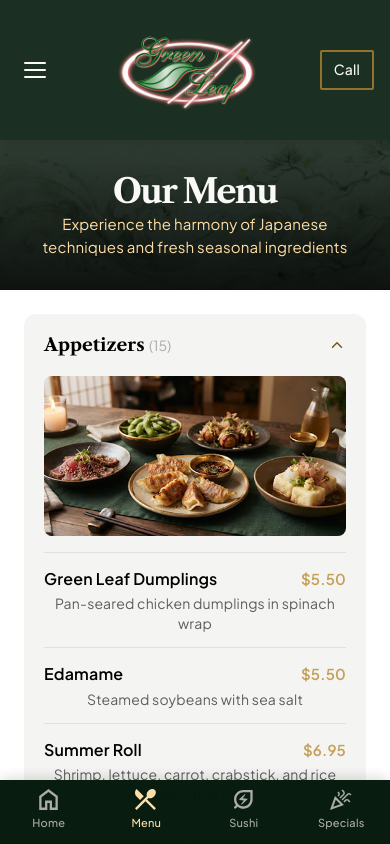
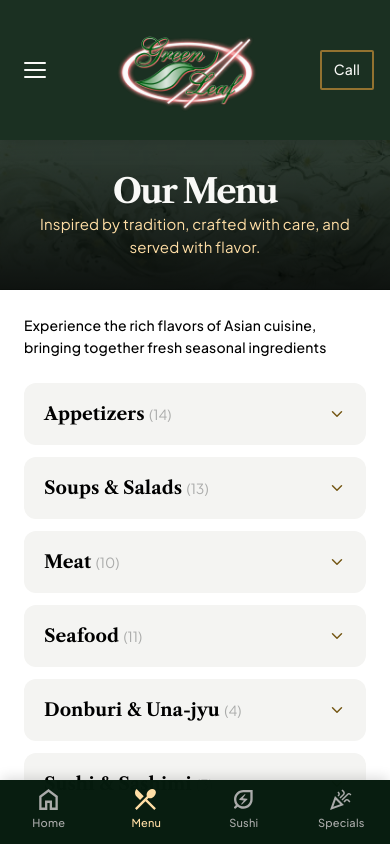
Before and after one commit to MatthewYu402/green_leaf_restarant_website, a React (Vite) app: page /menu in a window 390 px wide. Built offline with nearby package versions, Linux system fonts and the light colour scheme.

Commit message:
Changed some subtites and fixed menu seafood section for mobile

```diff
--- a/src/components/layout/PageHeader.tsx
+++ b/src/components/layout/PageHeader.tsx
@@ -8,7 +8,7 @@ import BottomNav from "./BottomNav";
 
 // Images
 // TODO: placeholder — swap for a real sushi platter photo
-import sushiHeaderImage from '@/assets/images/square-sushi.png';
+import sushiHeaderImage from '@/assets/images/sushi-platter-3.jpg';
 
 const MENU_ROUTES = ['/menu', '/sushi'];
 
@@ -22,7 +22,8 @@ interface PageHeaderContent {
 const PAGE_HEADERS: Record<string, PageHeaderContent> = {
   '/menu': {
     title: 'Our Menu',
-    subtitle: 'Experience the harmony of Japanese techniques and fresh seasonal ingredients',
+    subtitle: 'Inspired by tradition, crafted with care, and served with flavor.',
+    intro: "Experience the rich flavors of Asian cuisine, bringing together fresh seasonal ingredients"
   },
   '/sushi': {
     title: 'Our Sushi',
--- a/src/components/menu/RollAccordion.css
+++ b/src/components/menu/RollAccordion.css
@@ -109,6 +109,7 @@
   font-size: 14px;
   color: var(--gray-medium);
   line-height: 1.4;
+  text-align: left;
 }
 
 .roll-accordion-more {
@@ -131,3 +132,27 @@
   color: var(--gold-dark);
   text-decoration: underline;
 }
+
+.roll-accordion-group {
+  margin-bottom: 16px;
+}
+
+.roll-accordion-group:last-child {
+  margin-bottom: 0;
+}
+
+.roll-accordion-subheading {
+  font-family: var(--libre);
+  font-weight: 600;
+  font-size: 13px;
+  color: var(--gold-dark);
+  text-transform: uppercase;
+  letter-spacing: 0.5px;
+  margin: 0 0 4px;
+  padding-bottom: 6px;
+  border-bottom: 1px solid var(--gray-div);
+}
+
+.roll-accordion-group .roll-accordion-item:first-child {
+  border-top: none;
+}
--- a/src/components/menu/RollAccordion.tsx
+++ b/src/components/menu/RollAccordion.tsx
@@ -7,9 +7,15 @@ export interface AccordionItem {
   priceDisplay: string;
 }
 
+export interface AccordionGroup {
+  subheading: string;
+  items: AccordionItem[];
+}
+
 interface RollAccordionProps {
   title: string;
-  items: AccordionItem[];
+  items?: AccordionItem[];
+  groups?: AccordionGroup[]; // use instead of `items` when subcategories need distinct labels (e.g. Seafood's Lunch/Dinner Exclusives)
   defaultOpen?: boolean;
   previewCount?: number;
   image?: string;
@@ -19,6 +25,7 @@ interface RollAccordionProps {
 export default function RollAccordion({
   title,
   items,
+  groups,
   defaultOpen = false,
   previewCount = 3,
   image,
@@ -27,8 +34,12 @@ export default function RollAccordion({
   const [isOpen, setIsOpen] = useState(defaultOpen);
   const [showAll, setShowAll] = useState(false);
 
-  const visibleItems = showAll ? items : items.slice(0, previewCount);
-  const remaining = items.length - visibleItems.length;
+  const totalCount = groups
+    ? groups.reduce((sum, g) => sum + g.items.length, 0)
+    : (items?.length ?? 0);
+
+  const visibleItems = !groups && items ? (showAll ? items : items.slice(0, previewCount)) : [];
+  const remaining = !groups && items ? items.length - visibleItems.length : 0;
 
   return (
     <div className={`roll-accordion ${isOpen ? 'open' : ''}`}>
@@ -39,28 +50,29 @@ export default function RollAccordion({
         aria-expanded={isOpen}
       >
         <span className="roll-accordion-title">
-          {title} <span className="roll-accordion-count">({items.length})</span>
+          {title} <span className="roll-accordion-count">({totalCount})</span>
         </span>
         <ChevronIcon />
       </button>
 
-      {/* Height-animated via max-height + overflow:hidden — unlike the
-          grid-template-rows(0fr/1fr) technique used before, this clips
-          to a true 0px at rest regardless of image content inside. */}
       <div className="roll-accordion-body">
         {image && (
           <img src={image} alt={imageAlt} className="roll-accordion-image" />
         )}
-        {visibleItems.map((item) => (
-          <div className="roll-accordion-item" key={item.name}>
-            <div className="roll-accordion-item-header">
-              <h4 className="roll-accordion-item-name">{item.name}</h4>
-              <span className="roll-accordion-item-price">{item.priceDisplay}</span>
+
+        {groups ? (
+          groups.map((group) => (
+            <div className="roll-accordion-group" key={group.subheading}>
+              <h5 className="roll-accordion-subheading">{group.subheading}</h5>
+              {group.items.map((item, i) => (
+                <AccordionItemRow item={item} key={i} />
+              ))}
             </div>
-            {item.description && (
-              <p className="roll-accordion-item-description">{item.description}</p>
-            )}
-          </div>
+          ))
+        ) : (
+          <>
+            {visibleItems.map((item, i) => (
+              <AccordionItemRow item={item} key={i} />
             ))}
             {remaining > 0 && (
               <button
@@ -71,7 +83,23 @@ export default function RollAccordion({
                 + {remaining} more options
               </button>
             )}
+          </>
+        )}
       </div>
+    </div>
+  );
+}
+
+function AccordionItemRow({ item }: { item: AccordionItem }) {
+  return (
+    <div className="roll-accordion-item">
+      <div className="roll-accordion-item-header">
+        <h4 className="roll-accordion-item-name">{item.name}</h4>
+        <span className="roll-accordion-item-price">{item.priceDisplay}</span>
+      </div>
+      {item.description && (
+        <p className="roll-accordion-item-description">{item.description}</p>
+      )}
     </div>
   );
 }
--- a/src/pages/AboutUsPage.tsx
+++ b/src/pages/AboutUsPage.tsx
@@ -16,7 +16,7 @@ import phoneIcon from '@/assets/icons/reservation.svg'
 // Images
 // TODO: Replace with real photography
 import HeroImage from '@/assets/images/square-sushi.png'
-import FamilyImage from '@/assets/images/square-sushi.png'
+import FamilyImage from '@/assets/images/green-leaf-front.webp'
 import GalleryImage1 from '@/assets/images/square-sushi.png'
 import GalleryImage2 from '@/assets/images/sunday-regulars.webp'
 import GalleryImage3 from '@/assets/images/square-sushi.png'
@@ -48,7 +48,7 @@ export default function AboutUsPage() {
           />
           <div className="about-hero-overlay">
             <h1 className="about-hero-title">Our Legacy</h1>
-            <p className="about-hero-subtitle">A sanctuary for authentic Asian flavors and community connection</p>
+            <p className="about-hero-subtitle">Authentic Asian flavors and community connection</p>
           </div>
         </div>
       </Section>
@@ -60,7 +60,7 @@ export default function AboutUsPage() {
       <Section className="reveal-block-slide">
         <div className="about-story">
           <div className="about-story-text">
-            <h2 className="about-story-title">A Family Sanctuary</h2>
+            <h2 className="about-story-title">A Local Business</h2>
             <p className="about-story-paragraph">
               For over 20 years, Green Leaf has become more than a local restaurant. It has
               been a hub rooted in the heart of the neighborhood. We are a
--- a/src/pages/HomePage.tsx
+++ b/src/pages/HomePage.tsx
@@ -2,7 +2,8 @@ import './HomePage.css';
 import { useEffect } from 'react';
 
 // Icons
-import circleIcon from '@/assets/icons/circle.svg';
+import flowerIcon from '@/assets/icons/flower-icon.svg'
+import leafIcon from '@/assets/icons/gold-leaf.svg'
 
 // Components
 import Divider from '../components/shared/Divider';
@@ -126,11 +127,11 @@ export default function Home() {
       </div>
 
       <SignatureSection />
-      <Divider iconUrl={circleIcon} className="home-mobile-divider" />
+      <Divider iconUrl={flowerIcon} className="home-mobile-divider" />
       <BeyondTheMenu />
-      <Divider iconUrl={circleIcon} className="home-mobile-divider" />
+      <Divider iconUrl={leafIcon} className="home-mobile-divider" />
       <StoryTeaser />
-      <Divider iconUrl={circleIcon} className="home-mobile-divider" />
+      <Divider iconUrl={flowerIcon} className="home-mobile-divider" />
       <PeekInside />
     </>
   );
--- a/src/pages/MainMenuPage.tsx
+++ b/src/pages/MainMenuPage.tsx
@@ -22,7 +22,7 @@ import cupIcon from "@/assets/icons/hot-cup-icon.svg";
 // Images
 import AppImage from "@/assets/images/Apps.jpg";
 import SoupImage from "@/assets/images/soups.jpg"
-import SquareSushi from "@/assets/images/square-sushi.png";
+import SushiAndSashimi from "@/assets/images/sushi-and-sashimi.jpg";
 
 const APPETIZERS_FEATURED = [
   { name: "Green Leaf Dumplings", price: "$5.50", description: "Pan-seared chicken dumplings in spinach wrap" },
@@ -38,7 +38,6 @@ const APPETIZERS_ITEMS = [
   { name: "Shrimp Tempura", price: "$7.95", description: "Deep-fried shrimp with vegetables" },
   { name: "Tuna Tartare", price: "$10.95", description: "TODO" },
   { name: "Fried Calamari", price: "$9.95", description: "TODO" },
-  { name: "Crispy Wonton", price: "$5.95", description: "Cream cheese with crab meat" },
   { name: "Scallion Pancake and String Bean", price: "$8.50", description: "TODO" },
   { name: "Ocean Garden Roll", price: "$12.95", description: "Mixed greens with crispy spicy crabmeat in rice paper wrap" },
   { name: "Yakitori", price: "$5.95", description: "Grilled chicken skewer with teriyaki sauce" },
@@ -103,12 +102,11 @@ const SEAFOOD_GROUPS = [
     layout: "half" as const,
     items: [
       { name: "Pine Nut Fish", price: "$18.95", description: "Crispy cod served with spicy thai sauce" },
-      { name: "Baked cod", price: "$18.95", description: "Served with thai sauce" },
+      { name: "Baked Cod", price: "$18.95", description: "Served with thai sauce" },
       { name: "Pineapple Shrimp", price: "$17.95", description: "Served with pineapple slices" },
     ],
   },
 ];
-const SEAFOOD_ITEMS = SEAFOOD_GROUPS.flatMap((g) => g.items);
 
 const DONBURI_ITEMS = [
   { name: "Tekka Don", price: "$20.95", description: "Bowl of seasoned rice topped with fresh tuna" },
@@ -181,6 +179,14 @@ const DESSERT_ITEMS = [
 const toAccordionItems = (items: { name: string; price: string; description: string }[]) =>
   items.map((i) => ({ name: i.name, description: i.description, priceDisplay: i.price }));
 
+const toAccordionGroups = (
+  groups: { subheading: string; items: { name: string; price: string; description: string }[] }[]
+) =>
+  groups.map((g) => ({
+    subheading: g.subheading,
+    items: toAccordionItems(g.items),
+  }));
+
 export default function MainMenu() {
   return (
     <div className="main-menu-page">
@@ -234,7 +240,7 @@ export default function MainMenu() {
 
         <Section className="reveal-block-slide">
           <div className="sushi-sashimi">
-            <img src={SquareSushi} className="sushi-sashimi-image" alt="Fresh sushi and sashimi selection" />
+            <img src={SushiAndSashimi} className="sushi-sashimi-image" alt="Fresh sushi and sashimi selection" />
             <div className="sushi-sashimi-content">
               <h2 className="sushi-sashimi-header">Sushi & Sashimi</h2>
               <p className="sushi-sashimi-description">Sourced daily, expertly prepared. Served a la carte (2 pieces per order) or as chef's selection</p>
@@ -293,7 +299,7 @@ export default function MainMenu() {
             dessertTitle="Desserts"
             dessertIcon={dessertIcon}
             dessertItems={DESSERT_ITEMS}
-            image={SquareSushi}
+            image={SushiAndSashimi}
             imageAlt=""
           />
         </Section>
@@ -307,7 +313,6 @@ export default function MainMenu() {
       <div className="main-menu-mobile-lists">
         <RollAccordion
           title="Appetizers"
-          defaultOpen
           image={AppImage}
           imageAlt="Signature appetizer spread"
           items={toAccordionItems([...APPETIZERS_FEATURED, ...APPETIZERS_ITEMS])}
@@ -319,7 +324,7 @@ export default function MainMenu() {
           items={toAccordionItems([...SOUPS_SALADS_FEATURED, ...SOUPS_SALADS_ITEMS])}
         />
         <RollAccordion title="Meat" items={toAccordionItems(MEAT_ITEMS)} />
-        <RollAccordion title="Seafood" items={toAccordionItems(SEAFOOD_ITEMS)} />
+        <RollAccordion title="Seafood" groups={toAccordionGroups(SEAFOOD_GROUPS)} />
         <RollAccordion title="Donburi & Una-jyu" items={toAccordionItems(DONBURI_ITEMS)} />
         <RollAccordion title="Sushi & Sashimi" items={toAccordionItems(SUSHI_SASHIMI_ITEMS)} />
         <RollAccordion title="Noodles & Fried Rice" items={toAccordionItems(NOODLES_ITEMS)} />
--- a/src/pages/SushiMenuPage.tsx
+++ b/src/pages/SushiMenuPage.tsx
@@ -174,7 +174,7 @@ export default function SushiMenu() {
           <div className="special-feature-left">
             <h4 className="special-feature-title">Special Feature</h4>
             <h2>20th Year Anniversary Roll</h2>
-            <p className="special-feature-description">A celebration of two decades of culinary excellence. Spicy salmon, avocado, topped with torched salmon. Finished with fried tempura flakes, spicy sauce, and thinly sliced japaleno. </p>
+            <p className="special-feature-description">A celebration of two decades of culinary excellence. Spicy salmon, avocado, topped with torched salmon. Finished with fried tempura flakes, spicy sauce, and thinly sliced japaleňo. </p>
             <span className="divider-line"></span>
             <p className="special-feature-price">$14.95</p>
           </div>
@@ -183,6 +183,8 @@ export default function SushiMenu() {
           </div>
         </div>
       </Section>
+
+      <Divider iconUrl={flowerIcon} className="home-mobile-divider" />
 
       {/* Mobile-only — sits between the Special Feature and the accordions.
           Goes through all 20 rolls eventually; only 2 have real photos so far. */}
@@ -269,8 +271,7 @@ export default function SushiMenu() {
       {/* Mobile — same real data, collapsed into accordions. Hidden above the breakpoint (see CSS). */}
       <div className="sushi-menu-mobile-lists">
         <RollAccordion
-          title="20th Anniversary Rolls"
-          defaultOpen
+          title="Anniversary Rolls"
           items={ANNIVERSARY_ROLLS.map((r) => ({ name: r.name, description: r.description, priceDisplay: r.price }))}
         />
         <RollAccordion
```
Also changed, not shown: src/components/shared/ItemPhotoTrigger.css (added, +26 -0 lines), src/components/shared/ItemPhotoTrigger.tsx (added, +36 -0 lines), src/assets/images/sushi-and-sashimi.jpg (added). Lines whose indentation alone changed are shown as unchanged.
